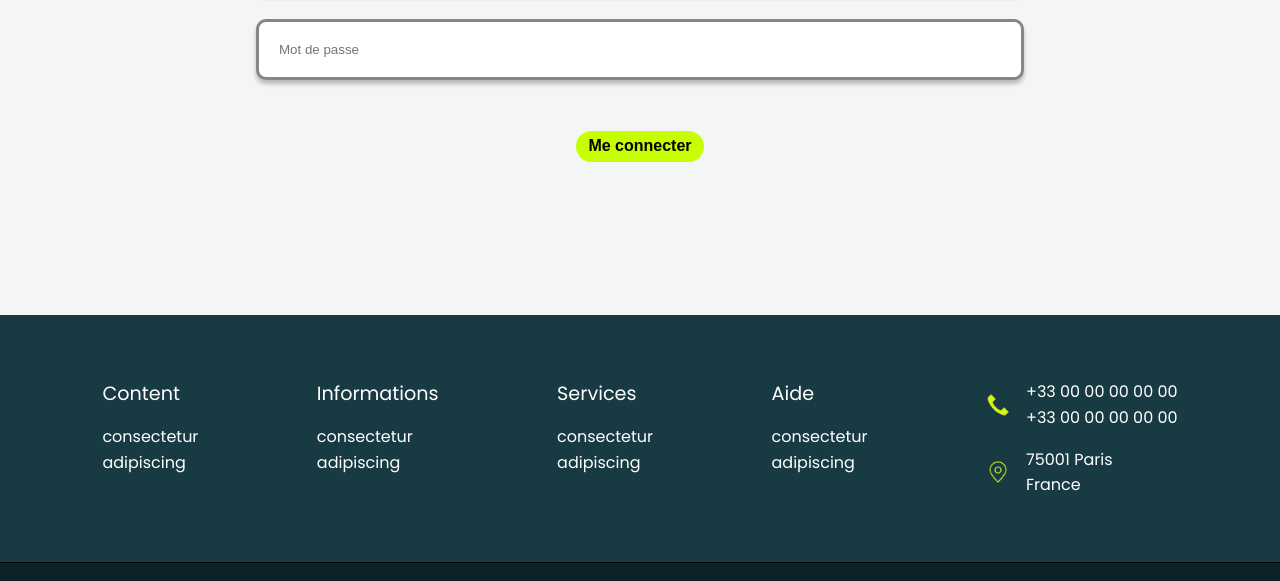
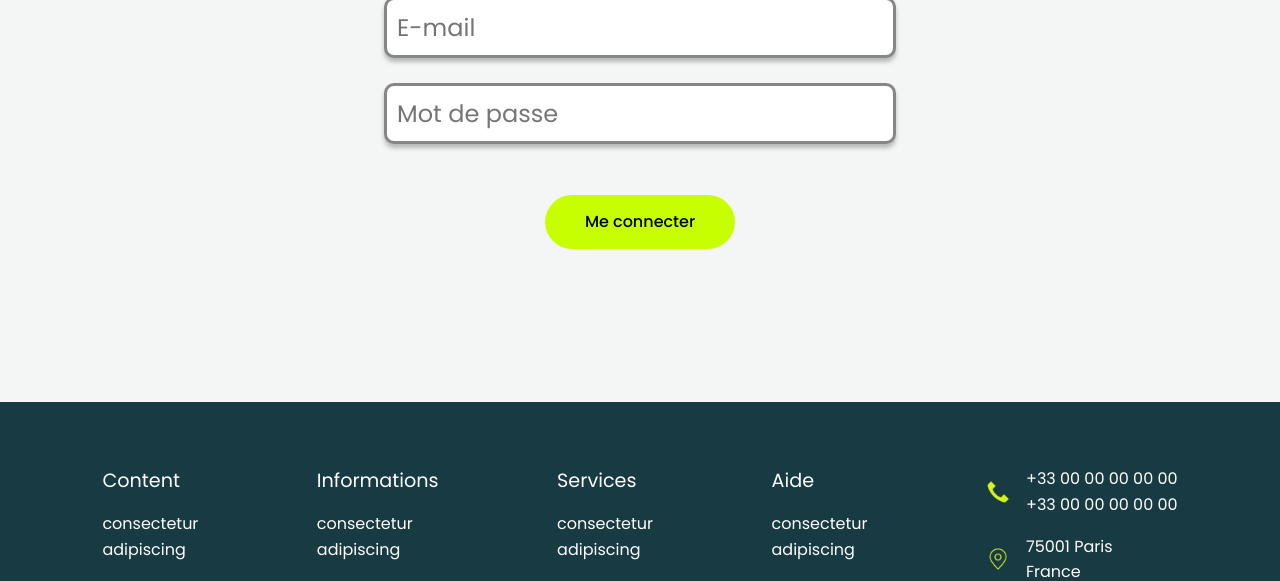
Before and after one commit to Benlemoineau/agenceco-website, a plain HTML site: page login.html in a window 1280 px wide. Shown: the part 309-890 px from the top of the page. Drawn offline with Linux system fonts and the light colour scheme.

Commit message:
Sequence 6 finalisée

```diff
--- a/css/style.css
+++ b/css/style.css
@@ -318,7 +318,7 @@ nav {
 }
 
 .submit-boutton {
-     background-color:#C8FF00;
+    background-color:#C8FF00;
     color: black;
     padding: 0.75rem 2.5rem;
     border-radius: 50px;
@@ -326,6 +326,10 @@ nav {
     font-size: 1.1rem;
     border: none;
     cursor: pointer;
+    transition: transform 0.2s ease-in-out;
+}
+.submit-boutton:hover {
+    transform: scale(1.05);
 }
 
 /* A PROPOS */
@@ -561,12 +565,40 @@ footer {
     gap: 1.5rem;
 }
 
+#page-login .login-boutton {
+    background-color: #C8FF00;
+    color: black;
+    padding: 0.9rem 2.5rem;
+    border: none;
+    border-radius: 30px;
+    font-weight: 500;
+    font-size: 1rem;
+    cursor: pointer;
+    transition: transform 0.2s ease-in-out;
+    font-family: 'poppins';
+}
+
+.boutton-maj:hover {
+    transform: scale(1.05);
+}
+
+.login-boutton:hover {
+    transform: scale(1.05);
+}
+
+#auth-links:hover {
+    transform: scale(1.05);
+}
+
+
 #auth-links, .login-boutton, .boutton-maj {
     background-color: #C8FF00;
     color: black;
     padding: 0.4rem 0.8rem;
     border: none;
     border-radius: 30px;
+    cursor: pointer;
+    transition: transform 0.2s ease-in-out;
     font-weight: 600;
     font-size: 1rem;
 }
@@ -629,69 +661,13 @@ footer {
     font-weight: 500;
     width: 20%;
     height: 70px;
+    cursor:pointer;
+    transition: transform 0.2s ease-in-out;
     border-radius:10px;
 }
-
-/*
-.contenant-actualite {
-    display: flex;
-    flex-direction: column;
-    align-items: center;
-    gap: 1rem;
-    padding-bottom: 1rem;
+.boutton-actualité-forme:hover {
+    transform: scale(1.05);
 }
-
-#page-accueil .contenant-actualité-bloc {
-    color: white;
-    background-color:#469B61;
-    border-radius: 10px;
-    width: 140%;
-}
-#page-blog .contenant-actualité-bloc {
-    color: white;
-    background-color:#469B61;
-    border-radius: 10px;
-    width: 90%;
-    margin: 0 auto;
-}
-
-.contenant-titre {
-    font-size: clamp(1rem, 2.5vw, 2rem);
-    margin: 0.9rem;
-}
-
-.contenant-description {
-    font-size: clamp(1rem, 2.5vw, 1.2rem);
-    display: flex;
-    flex-wrap: wrap;
-    justify-content: center;
-    text-align: center;
-
-}
-.contenant-description p {
-    display: flex;
-    gap:1rem;
-    padding-top: 2rem;
-}
-
-.contenant-boutton-date p {
-    font-size: clamp(1rem, 2.5vw, 1.5rem);
-    margin: 0.9rem;
-}
-.contenant-boutton-date {
-    display:flex;
-    justify-content:space-between;
-    align-items:center;
-    margin-right: 0.9rem;
-    padding-top: 4.5%;
-}
-.contenant-boutton {
-    display:flex;
-    justify-content: right;
-    width:30%;
-    height:50px;
-    gap:1rem;
-}*/
 
 /* ============================================== */
 /* == MISE EN PAGE DES CARTES D'ARTICLE == */
@@ -829,39 +805,20 @@ footer {
     background-color: red; /* Rouge */
 }
 
-/*
-.boutton-orange {
-    color:white;
-    font-size: clamp(0.9rem, 1.5vw, 1.6rem);
-    background-color:orange;
-    font-weight: 700;
-    border:none;
-    border-radius: 5px;
-    height: 70%;
-    width: 80%;
-}
 
-.boutton-rouge {
-    color:white;
-    background-color:red;
-    font-size: clamp(0.3rem, 1.3vw, 2rem);
-    font-weight: 700;
-    border:none;
-    border-radius: 5px;
-    height: 70%;
-    width: 50%;
-}
 
 /* CONNEXION */
 
 #email2, #mdp {
     border-radius: 10px;
     border: 3px solid #868686;
-    width: 60%;
+    width: 40%;
     display: block;
     margin: 0 auto;
-    padding: 20px;
+    padding: 10px;
     box-shadow: 0px 4px 4px 0px #00000040;
+    font-size:1.5rem;
+    font-family: 'poppins';
 
 }
 
@@ -883,6 +840,7 @@ footer {
     color:#000000;
     text-align:center;
     padding-top: 2%;
+    padding-bottom: 5%;
     font-weight: 500;
     font-size: clamp(2rem, 2vh, 8rem);
 }
```
Also changed, not shown: blog.html (+0 -52 lines).
